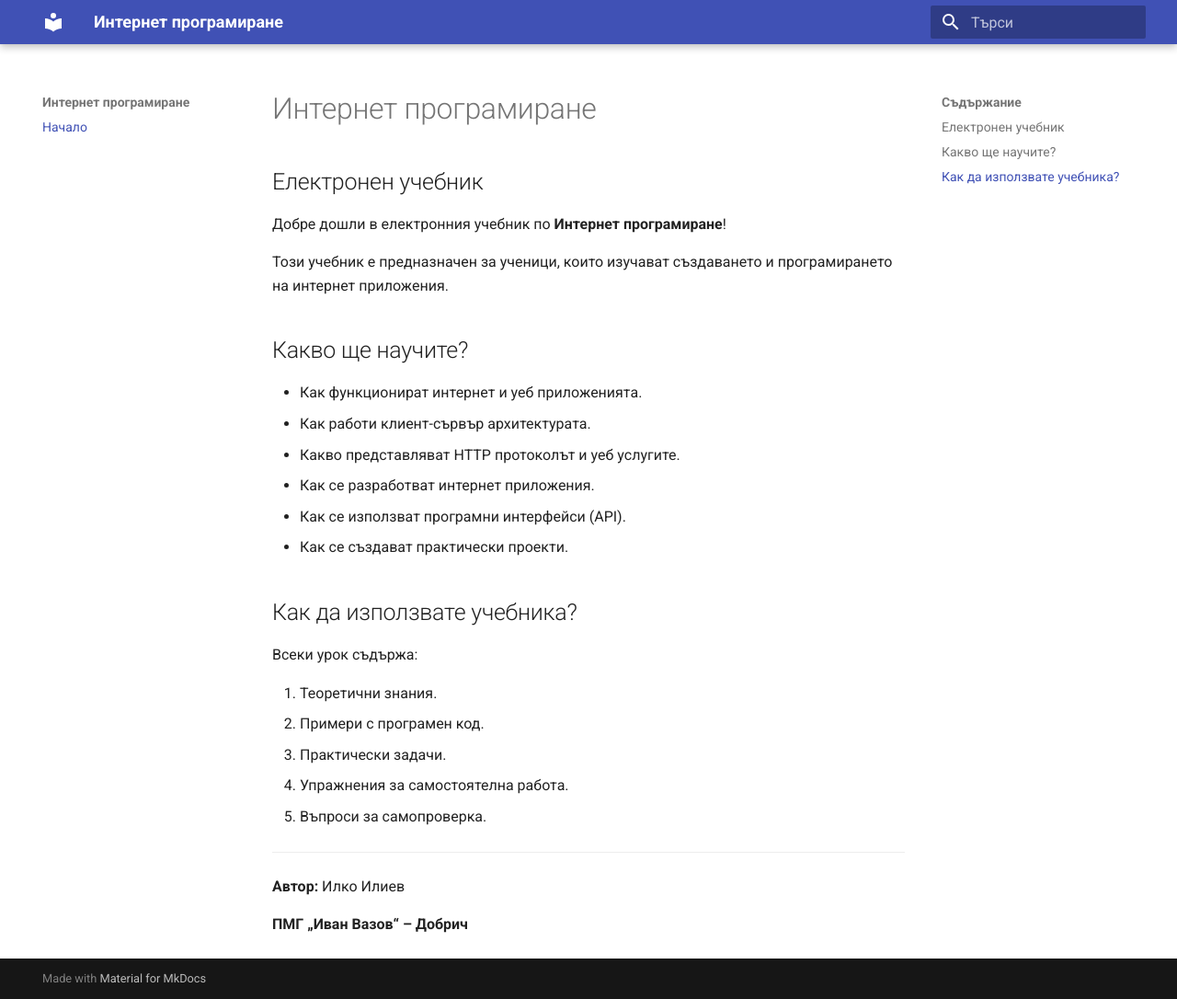
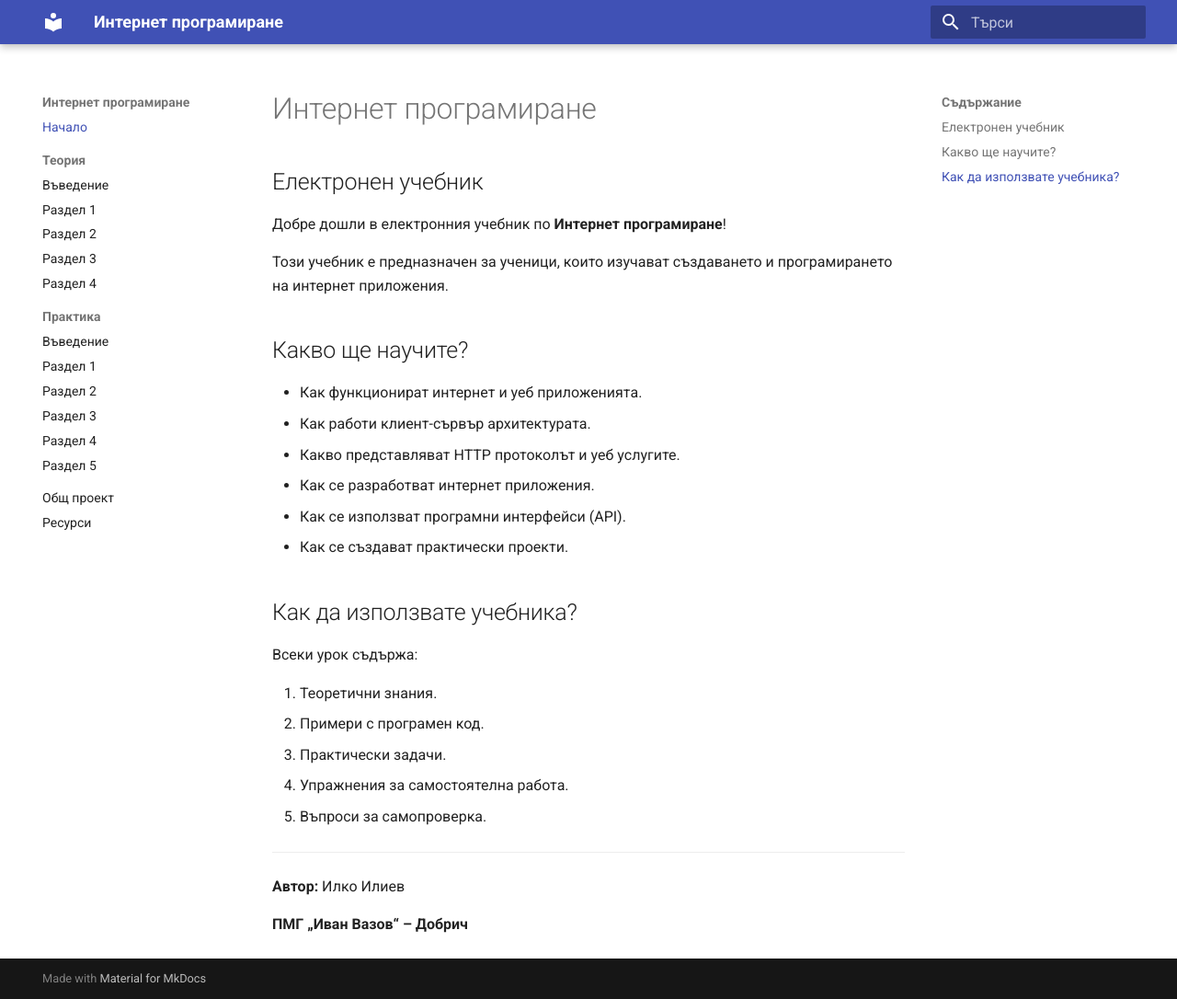
Before and after one commit to IlkoIliev/internet-programirane, an MkDocs documentation site: the page built from docs/index.md, in a window 1280 px wide and 1086 px high. Shown: the whole window at 92% size. Built offline with MkDocs 1.6.1 and Material for MkDocs 9.7.7, drawn with Linux system fonts in a browser that asks for light colours.

Commit message:
Add navigation structure for theory and practice sections

```diff
--- a/mkdocs.yml
+++ b/mkdocs.yml
@@ -13,8 +13,28 @@ theme:
     - search.highlight
     - content.code.copy
 
+
 nav:
   - Начало: index.md
+
+  - Теория:
+      - Въведение: teoria/index.md
+      - Раздел 1: teoria/razdel-1/index.md
+      - Раздел 2: teoria/razdel-2/index.md
+      - Раздел 3: teoria/razdel-3/index.md
+      - Раздел 4: teoria/razdel-4/index.md
+
+  - Практика:
+      - Въведение: praktika/index.md
+      - Раздел 1: praktika/razdel-1/index.md
+      - Раздел 2: praktika/razdel-2/index.md
+      - Раздел 3: praktika/razdel-3/index.md
+      - Раздел 4: praktika/razdel-4/index.md
+      - Раздел 5: praktika/razdel-5/index.md
+
+  - Общ проект: proekt/index.md
+  - Ресурси: resursi/index.md
+
 
 markdown_extensions:
   - admonition
```
